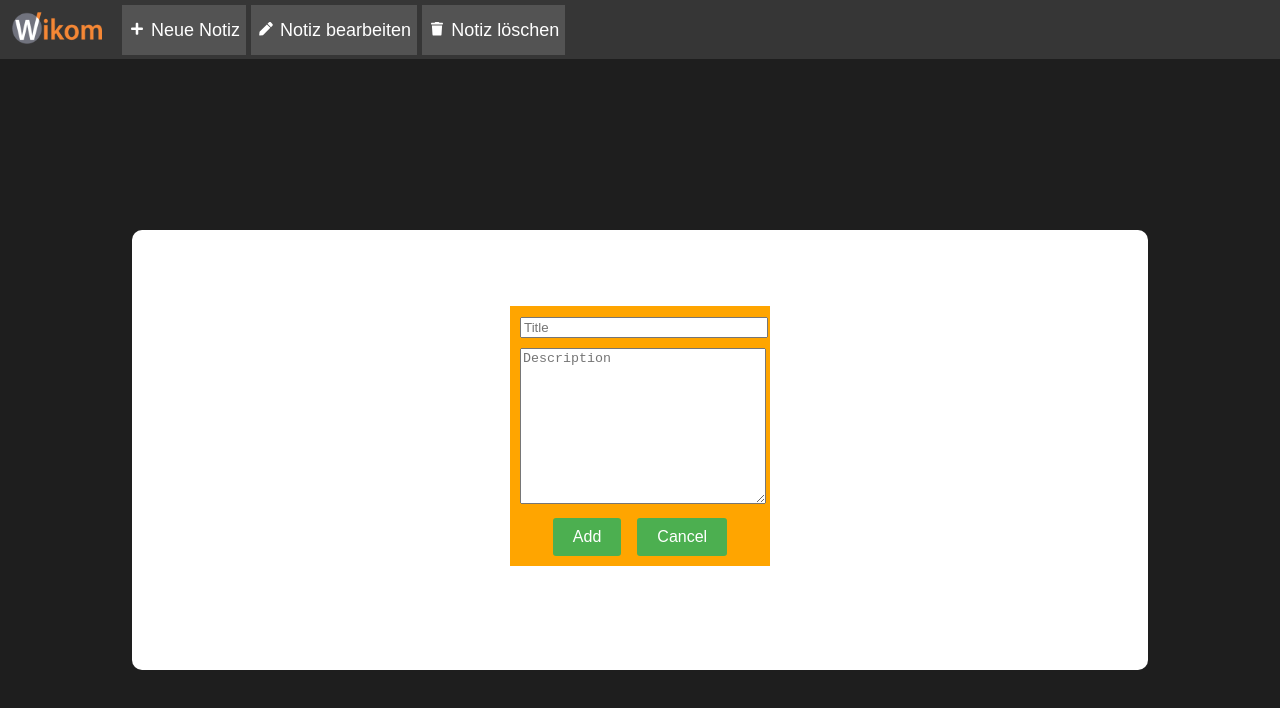
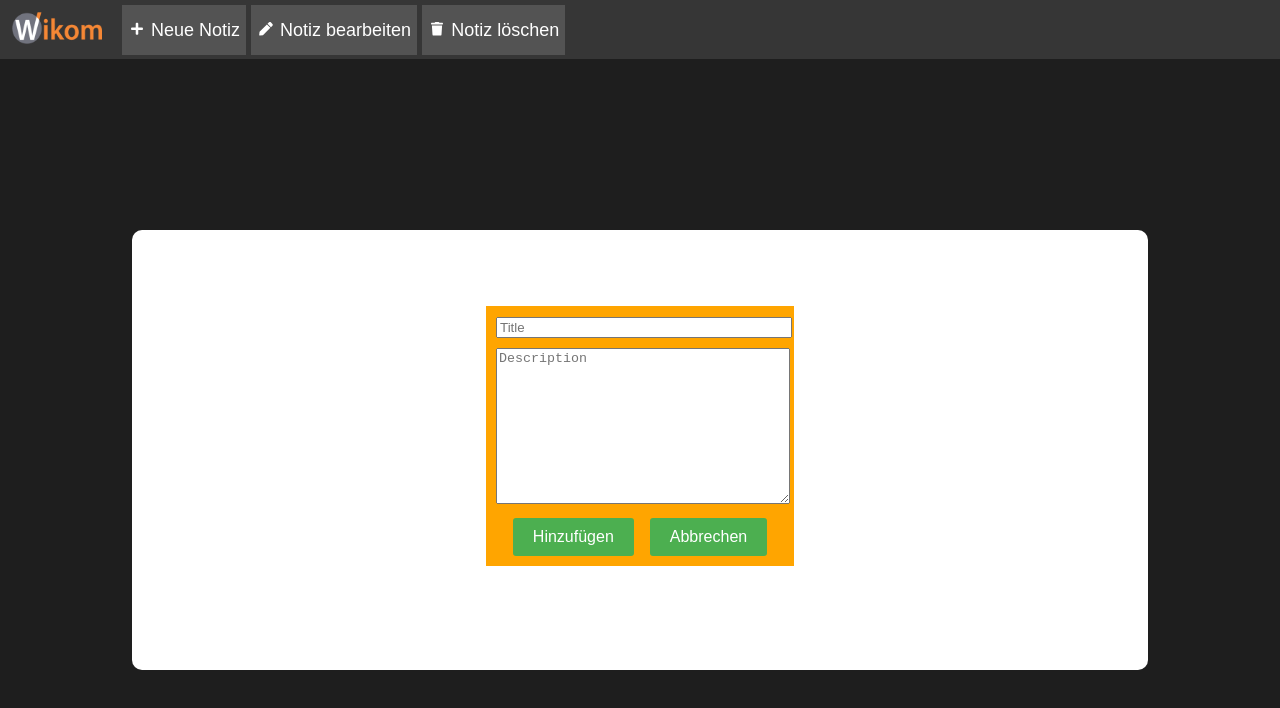
Before and after one commit to anke-wikom/WhiteboardApp, a React (Create React App) app in the folder frontend/whiteboard-app/: page / in a window 1280 px wide. Both pictures are taken after a click on the button "Neue Notiz". Shown: the top 708 px of the page. Built offline with nearby package versions, Linux system fonts and the light colour scheme.

Commit message:
Update Sprache

```diff
--- a/frontend/whiteboard-app/src/App.css
+++ b/frontend/whiteboard-app/src/App.css
@@ -99,7 +99,7 @@ body {
 .note-form {
   background-color: orange;
   padding: 10px;
-  width: 15rem;
+  width: 18rem;
   margin: 0 auto;
   align-items: center;
   justify-content: center;
--- a/frontend/whiteboard-app/src/components/WhiteboardPage.tsx
+++ b/frontend/whiteboard-app/src/components/WhiteboardPage.tsx
@@ -78,7 +78,7 @@ const WhiteboardPage = () => {
               <li key={note.noteId}>
                 <h3>{note.title}</h3>
                 <div>{note.description}</div>
-                <button onClick={() => { setSelectedNote(note); setShowDeleteDialog(true); }}>Delete</button>
+                <button onClick={() => { setSelectedNote(note); setShowDeleteDialog(true); }}>Löschen</button>
               </li>
             ))}
           </ul>
@@ -100,23 +100,23 @@ const WhiteboardPage = () => {
               />
               <div className="button-container">
                 <button className="AddNote" type="submit">
-                  Add
+                  Hinzufügen
                 </button>
                 <button className="Cancel" type="button" onClick={handleCancelClick}>
-                  Cancel
+                  Abbrechen
                 </button>
               </div>
             </form>
           )}
           {showDeleteDialog && (
             <div className="dialog-box">
-              <p className="dialog-box-message">Are you sure you want to delete this note?</p>
+              <p className="dialog-box-message">Sind Sie sicher, dass sie die Notiz löschen wollen?</p>
               <div className="dialog-box-buttons">
                 <button className="dialog-box-button delete" onClick={handleConfirmDelete}>
-                  Delete
+                  Ja
                 </button>
                 <button className="dialog-box-button cancel" onClick={handleCancelDelete}>
-                  Cancel
+                  Nein
                 </button>
               </div>
             </div>
```
